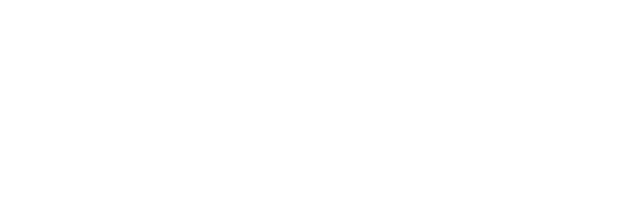
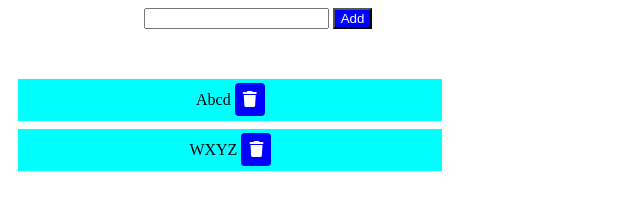
Before and after one commit to shujaatcodecrafter/javascript-demo, a plain HTML site: page Index.html in a window 1280 px wide. Shown: the whole page, without its empty margins (0-640 px from the left). Drawn offline with Linux system fonts and the light colour scheme.

Commit message:
Add css file and add in html

```diff
--- a/Index.html
+++ b/Index.html
@@ -5,8 +5,21 @@
     <meta http-equiv="X-UA-Compatible" content="IE=edge">
     <meta name="viewport" content="width=device-width, initial-scale=1.0">
     <title>Todo List</title>
+    <link rel="stylesheet" href="./styles.css">
+    <link rel="stylesheet" href="https://cdnjs.cloudflare.com/ajax/libs/font-awesome/6.2.0/css/all.min.css">
 </head>
 <body>
+    <div class="container">
+        <input type="text">
+        <button>Add</button>
 
+
+    <div class="contentList">
+      <div>  <label>Abcd <span><i class="fa-solid fa-trash"></i></span></label></div>
+     <div>   <label>WXYZ <span><i class="fa-solid fa-trash"></i></span></label>
+    </div>
+
+    </div>
+</div>
 </body>
 </html>
--- a/styles.css
+++ b/styles.css
@@ -0,0 +1,43 @@
+body{
+    text-align: center;
+
+}
+
+.container {
+text-align: center;
+width: 500px;
+
+}
+.container >button{
+    background-color: blue;
+    color: white;
+
+}
+.contentList {
+    text-align: center;
+
+    margin-top: 4vh;
+    padding: 1.3vh;
+    position: flex !important;
+    flex-direction: row;
+    gap: 2vh;
+
+}
+.contentList>div{
+    margin-top: 8px;
+    width: 400px;
+    background-color:aqua ;
+    padding: 1.5vh;
+}
+.contentList>div>label{
+
+    color: black;
+
+
+}
+.contentList>div>label>span{
+    background-color: blue;
+    padding: 1vh;
+    border-radius: 4px;
+    color: white;
+}
```
